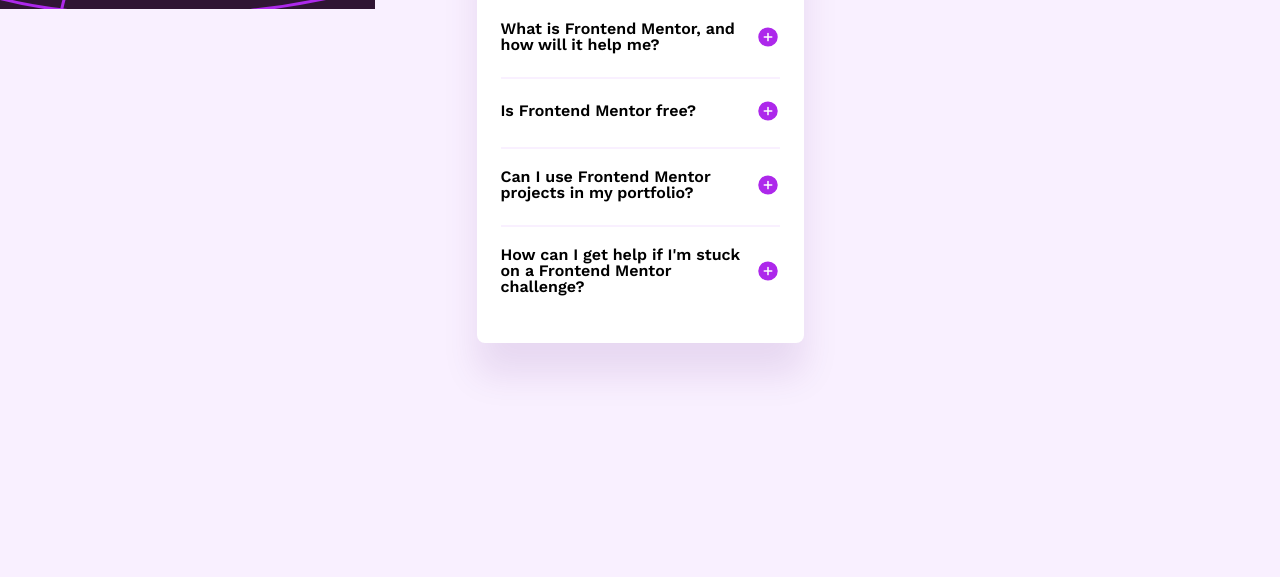
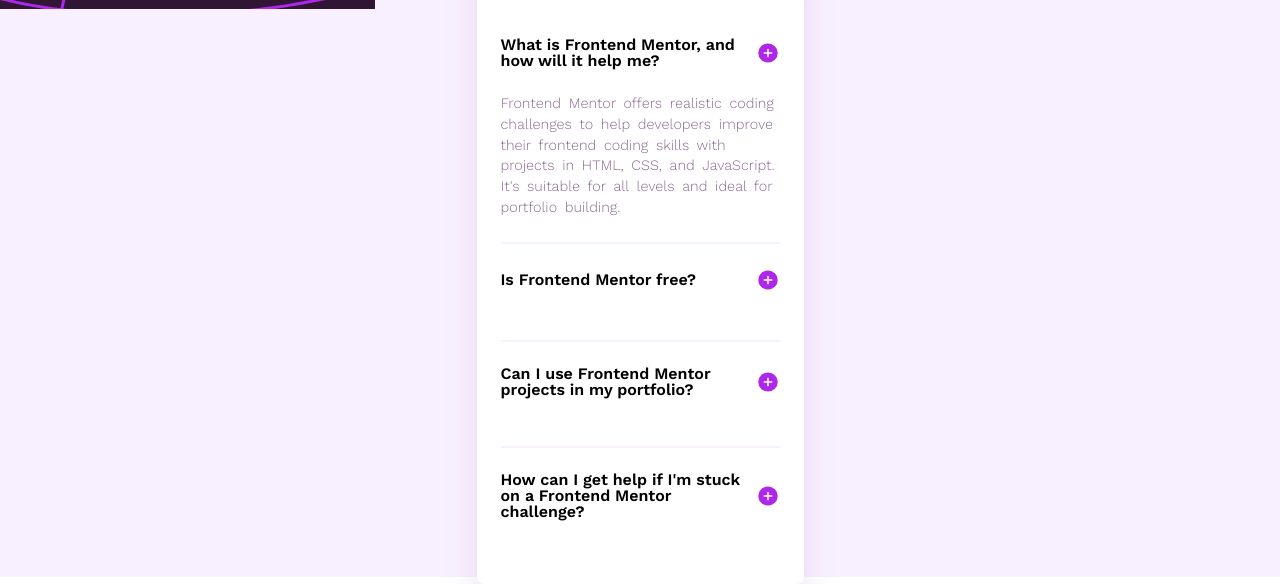
Before and after one commit to Leonardolvq/FAQ-accordion, a plain HTML site: page index.html in a window 1280 px wide. Both pictures are taken after a click on the element "What is Frontend Mentor, and how will it help me?". Shown: the part 223-807 px from the top of the page. Drawn offline with Linux system fonts and the light colour scheme.

Commit message:
tab togfle ok/ missing icon switch & animation / add animation

```diff
--- a/index.html
+++ b/index.html
@@ -25,13 +25,13 @@
       </section>
       <section class="questions">
 
-        <div class="question_1">
+        <div class="question_answer_container question_1">
           <span class="question_icon_container">
             <p class="question">What is Frontend Mentor, and how will it help me?</p>
             <img src="./assets/images/icon-plus.svg" alt="icon open" class="question_tab_icon">
           </span>
 
-          <p class="answer" hidden>Frontend Mentor offers realistic coding challenges to help developers improve their
+          <p class="answer">Frontend Mentor offers realistic coding challenges to help developers improve their
             frontend coding skills with projects in HTML, CSS, and JavaScript. It's suitable for
             all levels and ideal for portfolio building.
           </p>
@@ -39,39 +39,39 @@
 
         <hr>
 
-        <div class="question_2">
+        <div class="question_answer_container question_2">
           <span class="question_icon_container">
             <p class="question">Is Frontend Mentor free?</p>
             <img src="./assets/images/icon-plus.svg" alt="icon open" class="question_tab_icon">
           </span>
 
-          <p class="answer" hidden>Yes, Frontend Mentor offers both free and premium coding challenges, with the free
+          <p class="answer">Yes, Frontend Mentor offers both free and premium coding challenges, with the free
             option providing access to a range of projects suitable for all skill levels.
           </p>
         </div>
 
         <hr>
 
-        <div class="question_3">
+        <div class="question_answer_container question_3">
           <span class="question_icon_container">
             <p class="question">Can I use Frontend Mentor projects in my portfolio?</p>
             <img src="./assets/images/icon-plus.svg" alt="icon open" class="question_tab_icon">
           </span>
 
-          <p class="answer" hidden>Yes, you can use projects completed on Frontend Mentor in your portfolio. It's an excellent
+          <p class="answer">Yes, you can use projects completed on Frontend Mentor in your portfolio. It's an excellent
             way to showcase your skills to potential employers!
           </p>
         </div>
 
         <hr>
 
-        <div class="question_4">
+        <div class="question_answer_container question_4">
           <span class="question_icon_container">
             <p class="question">How can I get help if I'm stuck on a Frontend Mentor challenge?</p>
             <img src="./assets/images/icon-plus.svg" alt="icon open" class="question_tab_icon">
           </span>
 
-          <p class="answer" hidden>The best place to get help is inside Frontend Mentor's Discord community. There's a help
+          <p class="answer">The best place to get help is inside Frontend Mentor's Discord community. There's a help
             channel where you can ask questions and seek support from other community members.
           </p>
         </div>
--- a/script.js
+++ b/script.js
@@ -1,20 +1,18 @@
-const allIcons = document.querySelectorAll('.question_tab_icon');
+const allQuestions = document.querySelectorAll('.question_answer_container');
 
-allIcons.forEach((icon) => {
-    icon.addEventListener('click', (event) => {
-        const img = event.target;
-        const answer = event.currentTarget.parentElement.parentElement
+allQuestions.forEach((question) => {
+    question.addEventListener('click', (event) => {
+        const icon = question.querySelector('.answer')
+        icon.classList.toggle('answer_active')
 
-        if(answer.hidden === true){
-            img.src = './assets/images/icon-plus.svg';
-            answer.hidden = true;
+        // if(answer.hidden === true){
+        //     img.src = './assets/images/icon-plus.svg';
 
-        } else if(answer.hidden === false){
-            img.src = './assets/images/icon-minus.svg';
-            answer.hidden = false;
-        }
+        // } else if(answer.hidden === false){
+        //     img.src = './assets/images/icon-minus.svg';
+        // }
 
-        const container = event.currentTarget.parentElement.parentElement;
-        container.querySelector('.answer').hidden = false;
+        // const container = event.currentTarget.parentElement.parentElement;
+        // container.querySelector('.answer').hidden = false;
     })
 })
--- a/style.css
+++ b/style.css
@@ -71,9 +71,10 @@ main{
     height: 24px;
 }
 
-.questions div{
-    margin-bottom: 24px;
+.questions .question_answer_container{
+    padding: 16px 0;
 }
+
 .question_4{
     margin-bottom: none;
 }
@@ -85,11 +86,16 @@ main{
     line-height: 1.3rem;
     word-spacing: 0.2rem;
     font-size: 0.9rem;
+    display: none;
+}
+
+.answer_active{
+    display: block;
 }
 
 hr{
     border: 1px solid var(--Light--pink);
-    margin: 20px 0;
+    /* margin: 20px 0; */
 }
 
 /* .footer{
```
